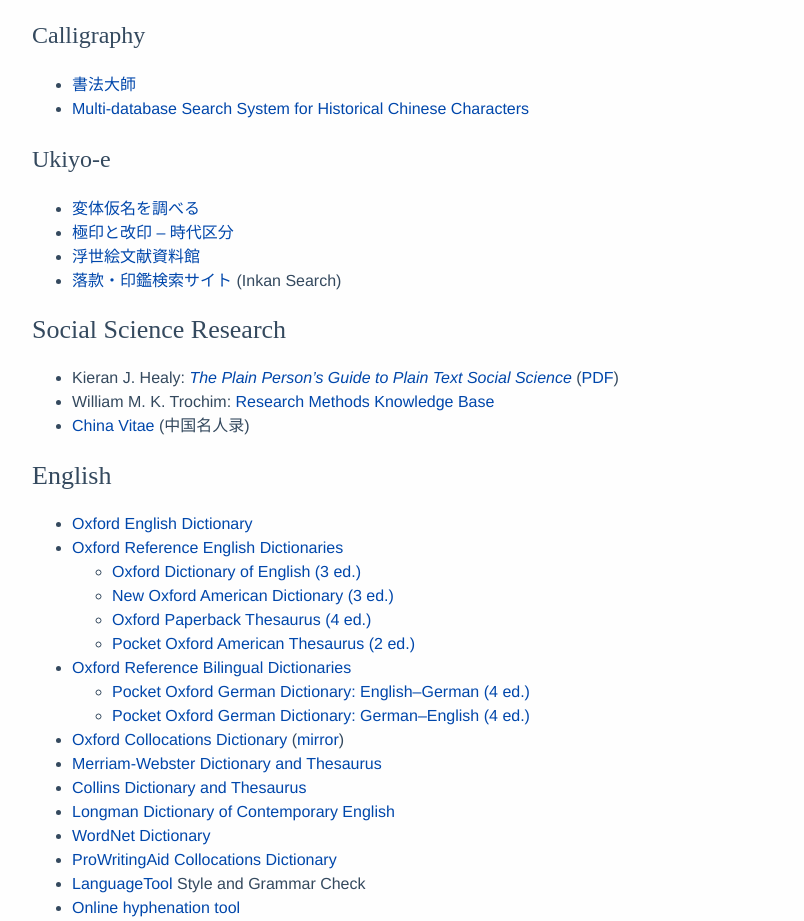
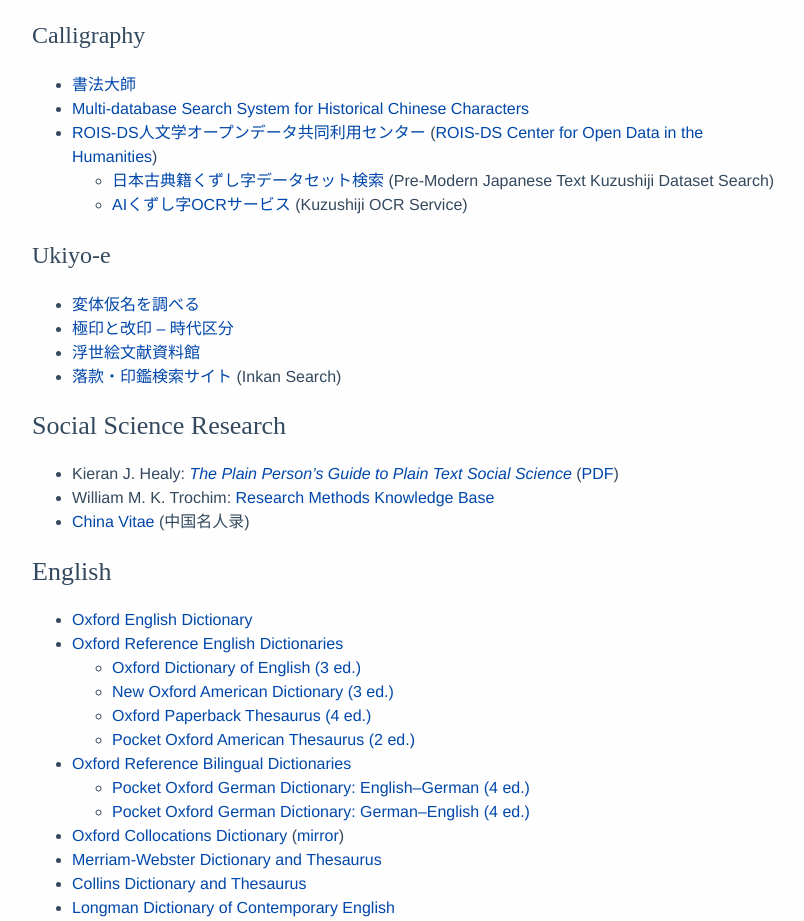
Before and after one commit to pcdi/pcdi.github.io, a plain HTML site: page index.html in a window 1280 px wide. Shown: the part 2334-3255 px from the top of the page, without its empty margins (228-1032 px from the left). Drawn offline with nearby package versions, Linux system fonts and the light colour scheme; a script that the page names is missing; a web font is replaced by a local one.

Commit message:
rebuilding site Sa 23 Jan 2021 15:48:15 CET

```diff
--- a/index.html
+++ b/index.html
@@ -51,7 +51,7 @@
 <meta itemprop="description" content="學而不思則罔，思而不學則殆。《論語・為政・15》 Chinese Both 國學大師 or 國學迷 漢典 (ZDIC) 台灣教育部詞典 (Taiwan Ministry of Education dictionaries) Modern MDBG Online Chinese Collocation Assistant (北京师范大学中文搭配助手) B">
 <meta itemprop="datePublished" content="2016-09-27T19:08:53+02:00" />
 <meta itemprop="dateModified" content="2021-01-23T00:00:00+00:00" />
-<meta itemprop="wordCount" content="1038">
+<meta itemprop="wordCount" content="1110">
 
 
 
@@ -255,6 +255,12 @@
 <ul>
 <li><a href="http://www.sfds.cn/"><span lang="zh-TW">書法大師</span></a></li>
 <li><a href="https://mojiportal.nabunken.go.jp/en/">Multi-database Search System for Historical Chinese Characters</a></li>
+<li><a href="https://ds.rois.ac.jp/">ROIS-DS</a><a href="http://codh.rois.ac.jp/index.html.ja"><span lang="ja">人文学オープンデータ共同利用センター</span></a> (<a href="https://ds.rois.ac.jp/en/">ROIS-DS</a> <a href="http://codh.rois.ac.jp/index.html.en">Center for Open Data in the Humanities</a>)
+<ul>
+<li><a href="http://codh.rois.ac.jp/char-shape/search/"><span lang="ja">日本古典籍くずし字データセット検索</span></a> (Pre-Modern Japanese Text Kuzushiji Dataset Search)</li>
+<li><a href="http://codh.rois.ac.jp/kuzushiji-ocr/">AI<span lang="ja">くずし字</span>OCR<span lang="ja">サービス</span></a> (Kuzushiji OCR Service)</li>
+</ul>
+</li>
 </ul>
 <h2 id="ukiyo-e">Ukiyo-e</h2>
 <ul>
```
